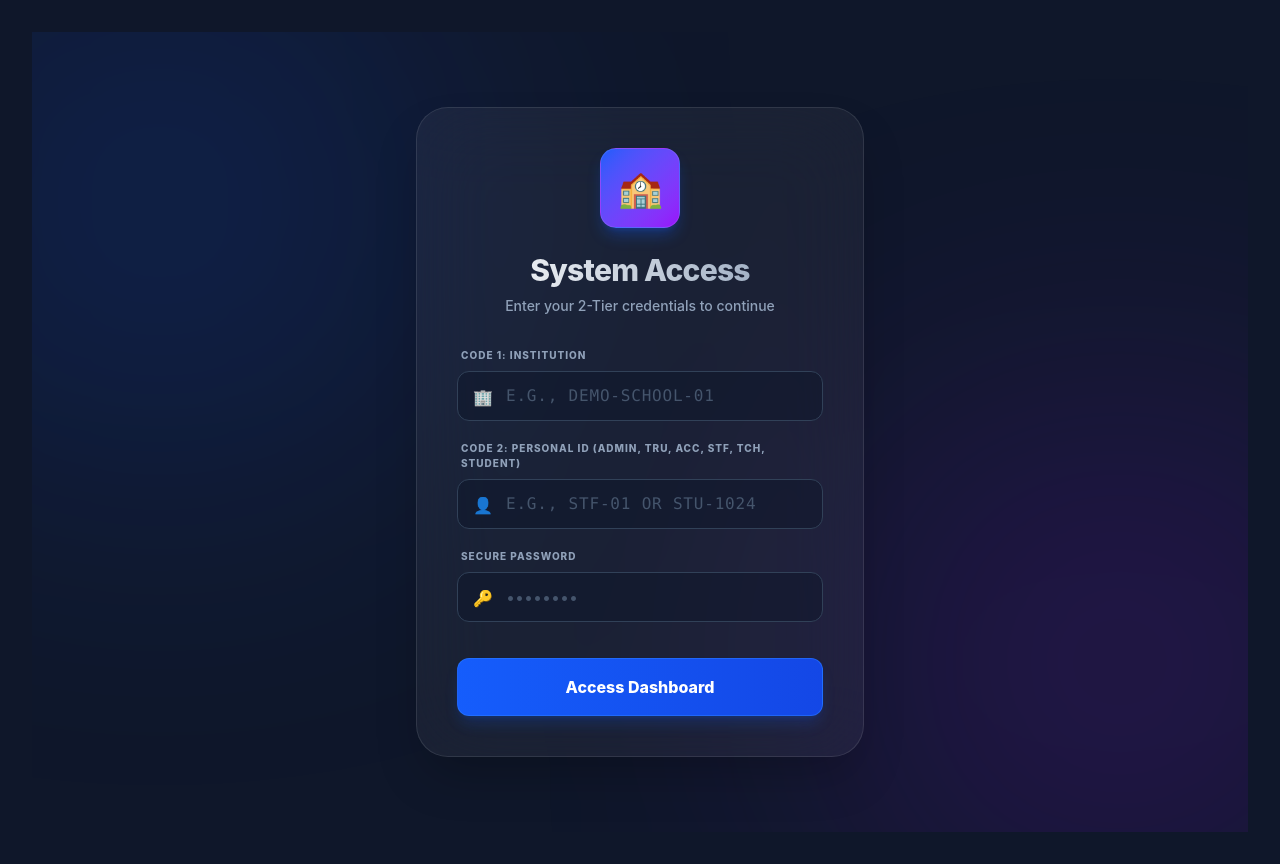
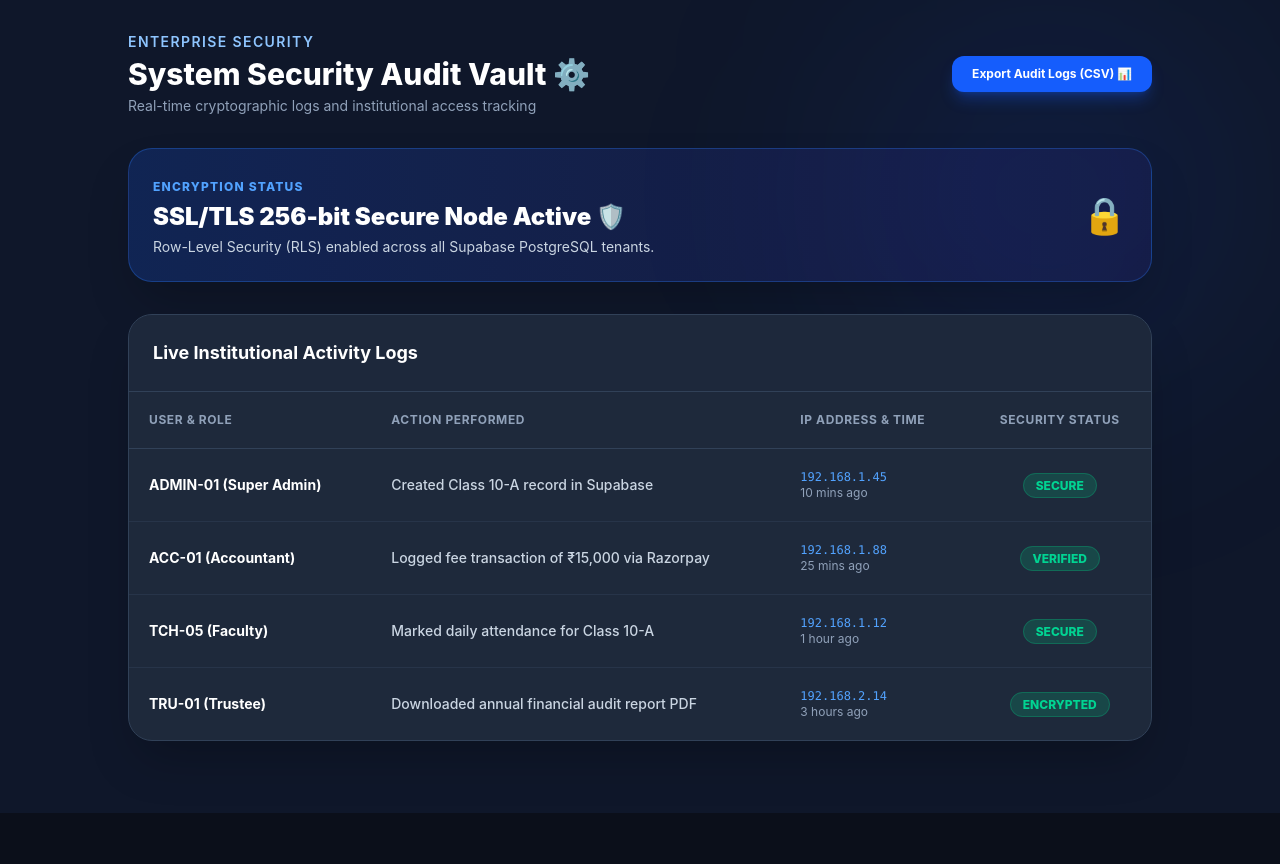
Before and after one commit to sikhakumari011989-stack/school-erp, a React (Vite) app: page /admin/audit in a window 1280 px wide. Before the commit this address led to /login. After the commit the page ends 813 px from the top, so only its background shows below. Built offline with nearby package versions, Linux system fonts and the light colour scheme.

Commit message:
Added System Security and Access Audit Vault module

```diff
--- a/src/App.jsx
+++ b/src/App.jsx
@@ -10,6 +10,7 @@ import PrincipalDashboard from './pages/PrincipalDashboard';
 import AccountantDashboard from './pages/AccountantDashboard';
 import TrusteeDashboard from './pages/TrusteeDashboard';
 import StaffDashboard from './pages/StaffDashboard';
+import SystemAudit from './pages/SystemAudit'; // NEW IMPORT
 import TeacherDashboard from './pages/TeacherDashboard';
 import TeacherHomework from './pages/TeacherHomework';
 import TeacherAttendance from './pages/TeacherAttendance';
@@ -24,7 +25,7 @@ import StudentGallery from './pages/StudentGallery';
 import StudentConduct from './pages/StudentConduct';
 import StudentFees from './pages/StudentFees';
 import StudentTransport from './pages/StudentTransport';
-import StudentRazorpayCheckout from './pages/StudentRazorpayCheckout'; // NEW IMPORT
+import StudentRazorpayCheckout from './pages/StudentRazorpayCheckout';
 
 const AppLayout = ({ children }) => {
   const location = useLocation();
@@ -53,6 +54,7 @@ export default function App() {
           <Route path="/accountant/dashboard" element={<AccountantDashboard />} />
           <Route path="/trustee/dashboard" element={<TrusteeDashboard />} />
           <Route path="/staff/dashboard" element={<StaffDashboard />} />
+          <Route path="/admin/audit" element={<SystemAudit />} /> {/* NEW ROUTE */}
 
           <Route path="/teacher/dashboard" element={<TeacherDashboard />} />
           <Route path="/teacher/homework" element={<TeacherHomework />} />
@@ -69,7 +71,7 @@ export default function App() {
           <Route path="/student/conduct" element={<StudentConduct />} />
           <Route path="/student/fees" element={<StudentFees />} />
           <Route path="/student/transport" element={<StudentTransport />} />
-          <Route path="/student/pay" element={<StudentRazorpayCheckout />} /> {/* NEW ROUTE */}
+          <Route path="/student/pay" element={<StudentRazorpayCheckout />} />
 
           <Route path="*" element={<Navigate to="/login" replace />} />
         </Routes>
--- a/src/Components/Sidebar.jsx
+++ b/src/Components/Sidebar.jsx
@@ -17,7 +17,8 @@ export default function Sidebar() {
         { name: 'Principal Suite', path: '/principal/dashboard', icon: '🏛️' },
         { name: 'Accountant Suite', path: '/accountant/dashboard', icon: '💰' },
         { name: 'Trustee Audit', path: '/trustee/dashboard', icon: '📈' },
-        { name: 'Staff Portal', path: '/staff/dashboard', icon: '🛠️' }
+        { name: 'Staff Portal', path: '/staff/dashboard', icon: '🛠️' },
+        { name: 'Security Audit', path: '/admin/audit', icon: '⚙️' } // NEW LINK
       ];
     } else if (user.role === 'staff') {
       return [
@@ -44,7 +45,7 @@ export default function Sidebar() {
       return [
         { name: 'Dashboard', path: '/student/dashboard', icon: '🎓' },
         { name: 'Fee Ledger & Reports', path: '/student/fees', icon: '💳' },
-        { name: 'Pay Dues (Razorpay)', path: '/student/pay', icon: '⚡' }, // NEW LINK
+        { name: 'Pay Dues (Razorpay)', path: '/student/pay', icon: '⚡' },
         { name: 'LMS & Quizzes', path: '/student/lms', icon: '📖' },
         { name: 'Certificates', path: '/student/certificates', icon: '📜' },
         { name: 'School Calendar', path: '/student/calendar', icon: '📅' },
--- /dev/null
+++ b/src/pages/SystemAudit.jsx
@@ -0,0 +1,74 @@
+import React, { useState } from "react";
+
+export default function SystemAudit() {
+  const [logs] = useState([
+    { id: 1, user: "ADMIN-01 (Super Admin)", action: "Created Class 10-A record in Supabase", ip: "192.168.1.45", time: "10 mins ago", status: "Secure" },
+    { id: 2, user: "ACC-01 (Accountant)", action: "Logged fee transaction of ₹15,000 via Razorpay", ip: "192.168.1.88", time: "25 mins ago", status: "Verified" },
+    { id: 3, user: "TCH-05 (Faculty)", action: "Marked daily attendance for Class 10-A", ip: "192.168.1.12", time: "1 hour ago", status: "Secure" },
+    { id: 4, user: "TRU-01 (Trustee)", action: "Downloaded annual financial audit report PDF", ip: "192.168.2.14", time: "3 hours ago", status: "Encrypted" }
+  ]);
+
+  return (
+    <div className="relative text-slate-200 min-h-full pb-10 font-sans">
+      <div className="fixed top-0 right-10 w-96 h-96 bg-blue-600/10 rounded-full blur-[120px] pointer-events-none"></div>
+
+      <div className="relative z-10 max-w-5xl mx-auto">
+        <div className="mb-8 flex justify-between items-center flex-wrap gap-4">
+          <div>
+            <p className="text-blue-300 text-sm font-semibold mb-1 uppercase tracking-widest">Enterprise Security</p>
+            <h1 className="text-3xl font-extrabold text-white">System Security Audit Vault ⚙️</h1>
+            <p className="text-slate-400 text-sm mt-1">Real-time cryptographic logs and institutional access tracking</p>
+          </div>
+          <button onClick={() => alert("Exporting full institutional audit log as CSV...")} className="bg-blue-600 hover:bg-blue-700 text-white font-bold px-5 py-2.5 rounded-xl text-xs shadow-lg shadow-blue-600/30 transition-all">
+            Export Audit Logs (CSV) 📊
+          </button>
+        </div>
+
+        {/* SECURITY STATUS BANNER */}
+        <div className="bg-gradient-to-r from-blue-600/20 to-indigo-600/10 border border-blue-500/30 rounded-3xl p-6 shadow-2xl mb-8 flex justify-between items-center flex-wrap gap-4">
+          <div>
+            <span className="text-xs font-extrabold text-blue-400 uppercase tracking-widest">Encryption Status</span>
+            <h2 className="text-2xl font-black text-white mt-1">SSL/TLS 256-bit Secure Node Active 🛡️</h2>
+            <p className="text-slate-300 text-sm mt-1">Row-Level Security (RLS) enabled across all Supabase PostgreSQL tenants.</p>
+          </div>
+          <div className="text-4xl">🔒</div>
+        </div>
+
+        {/* AUDIT LOGS TABLE */}
+        <div className="bg-[#1E293B] border border-slate-700 rounded-3xl shadow-2xl overflow-hidden">
+          <div className="p-6 border-b border-slate-700 bg-slate-800/50">
+            <h2 className="text-lg font-bold text-white">Live Institutional Activity Logs</h2>
+          </div>
+          <table className="w-full text-left border-collapse">
+            <thead>
+              <tr className="border-b border-slate-700 text-slate-400 text-xs uppercase tracking-wider">
+                <th className="p-5">User & Role</th>
+                <th className="p-5">Action Performed</th>
+                <th className="p-5">IP Address & Time</th>
+                <th className="p-5 text-center">Security Status</th>
+              </tr>
+            </thead>
+            <tbody className="divide-y divide-slate-700/50 text-sm">
+              {logs.map((l) => (
+                <tr key={l.id} className="hover:bg-slate-800/30 transition-colors">
+                  <td className="p-5 font-bold text-white">{l.user}</td>
+                  <td className="p-5 text-slate-300 font-medium">{l.action}</td>
+                  <td className="p-5">
+                    <p className="font-mono text-xs text-blue-400">{l.ip}</p>
+                    <p className="text-xs text-slate-400">{l.time}</p>
+                  </td>
+                  <td className="p-5 text-center">
+                    <span className="bg-emerald-500/20 text-emerald-400 border border-emerald-500/30 px-3 py-1 rounded-full text-xs font-extrabold uppercase">
+                      {l.status}
+                    </span>
+                  </td>
+                </tr>
+              ))}
+            </tbody>
+          </table>
+        </div>
+
+      </div>
+    </div>
+  );
+}
```
